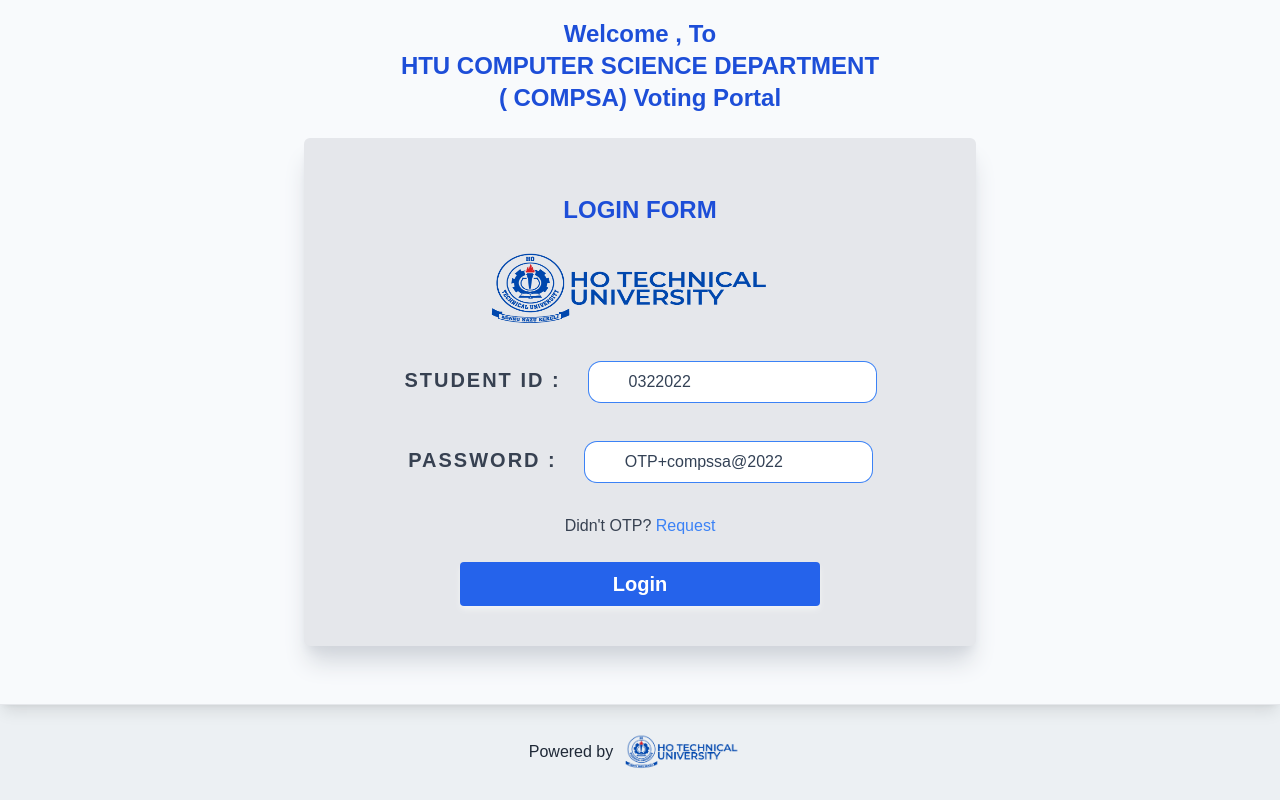
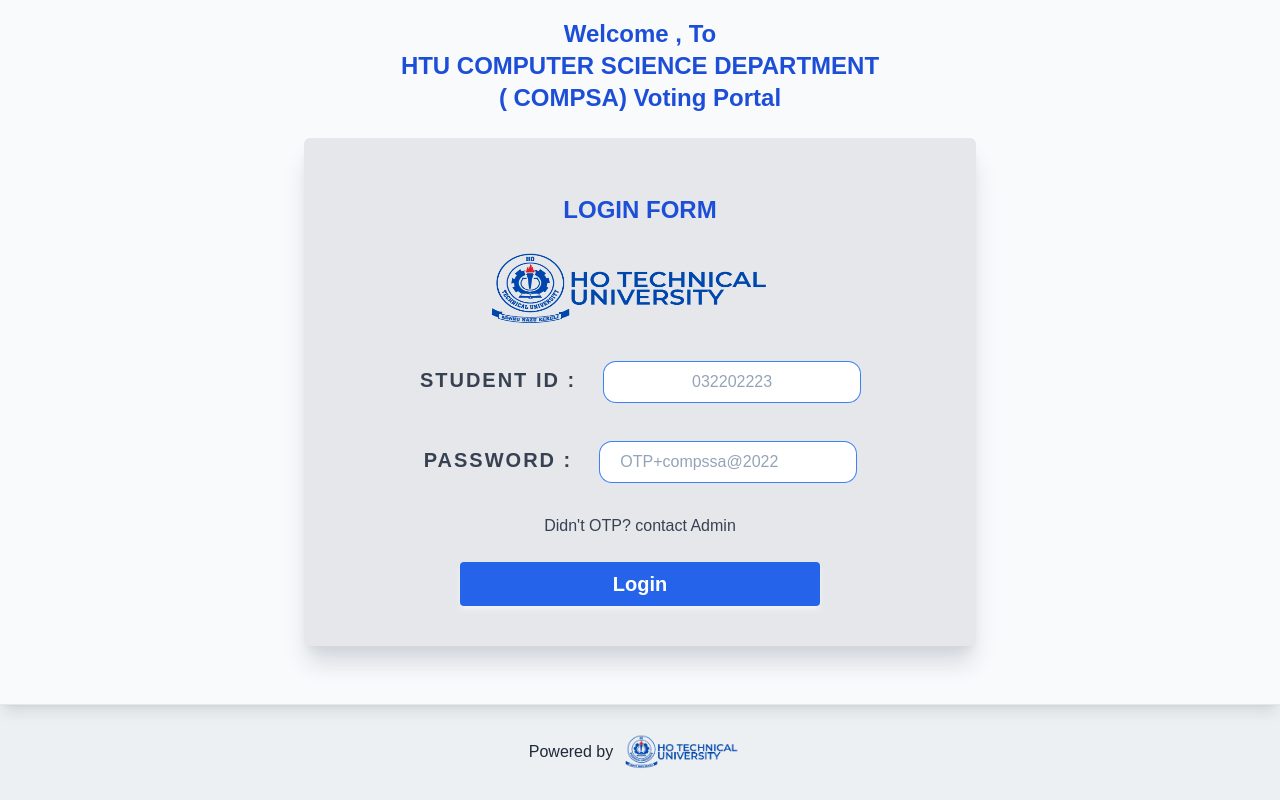
Before and after one commit to manfuji/votefrontend, a Next.js app: page / in a window 1280 px wide. Built offline with nearby package versions, Linux system fonts and the light colour scheme.

Commit message:
show and hide password

```diff
--- a/package.json
+++ b/package.json
@@ -6,6 +6,7 @@
     "start": "next start"
   },
   "dependencies": {
+    "@heroicons/react": "^2.0.12",
     "@tailwindcss/line-clamp": "^0.4.2",
     "axios": "^0.26.1",
     "better-react-spinkit": "^2.0.4",
--- a/pages/index.js
+++ b/pages/index.js
@@ -8,10 +8,12 @@
 import Logo from './htu_logo.png'
 import { toast } from 'react-toastify'
 import { DoubleBounce } from 'better-react-spinkit'
+import { EyeIcon, EyeSlashIcon } from '@heroicons/react/24/solid'
 
 const Home = () => {
   const { user, dispatchAction } = userState()
   const [loading, setLoading] = useState(false)
+  const [showPassword, setShowPassword] = useState(false)
   const router = useRouter()
   useEffect(() => {
     if (user.isAuthenticated === true) {
@@ -29,6 +31,7 @@
       [e.target.name]: e.target.value,
     })
   }
+
   const handleSubmit = (e) => {
     e.preventDefault()
     if (formData.username.trim() === '') {
@@ -107,34 +110,46 @@
               Student ID :
             </label>
             <input
-              className="my-2 rounded-xl py-2 px-10 placeholder-slate-700 outline-none ring-1 ring-blue-500"
+              className="my-2 w-64 rounded-xl py-2 px-5 text-center placeholder-slate-400 outline-none ring-1 ring-blue-500"
               type="text"
               name="username"
               required
-              placeholder="0322022"
+              placeholder="032202223"
               value={formData.username}
               onChange={handleChange}
             />
           </div>
 
           <div>
-            <label className="mr-7 mb-3 text-xl font-bold uppercase tracking-widest text-gray-700 md:mb-0">
+            <label className="mr-7 mb-3 text-center text-xl font-bold uppercase tracking-widest text-gray-700 md:mb-0">
               Password :
             </label>
             <input
-              className="my-2 rounded-xl py-2 px-10 placeholder-slate-700 outline-none ring-1 ring-blue-500"
-              type="password"
+              className="my-2 w-64 rounded-xl py-2 px-5 text-base placeholder-slate-400 outline-none ring-1 ring-blue-500"
+              type={showPassword ? 'text' : 'password'}
               name="password"
               required
               placeholder="OTP+compssa@2022"
               value={formData.password}
               onChange={handleChange}
             />
+            {formData.password.trim('').length > 0 && (
+              <span
+                className="-ml-12 text-sm"
+                onClick={() => setShowPassword(!showPassword)}
+              >
+                {showPassword ? (
+                  <EyeIcon className="inline h-8 w-8 text-blue-600" />
+                ) : (
+                  <EyeSlashIcon className="inline h-8 w-8 text-blue-600" />
+                )}
+              </span>
+            )}
           </div>
           <div>
             <span className="cursor-pointer text-gray-700">
               Didn't OTP?{' '}
-              <a
+              {/* <a
                 className="text-blue-500"
                 onClick={(e) => {
                   e.preventDefault()
@@ -143,7 +158,8 @@
                 }}
               >
                 Request
-              </a>
+              </a> */}
+              contact Admin
             </span>
           </div>
           {loading ? (
```
Also changed, not shown: 1 other file (tests, documents, lock files or other folders).
